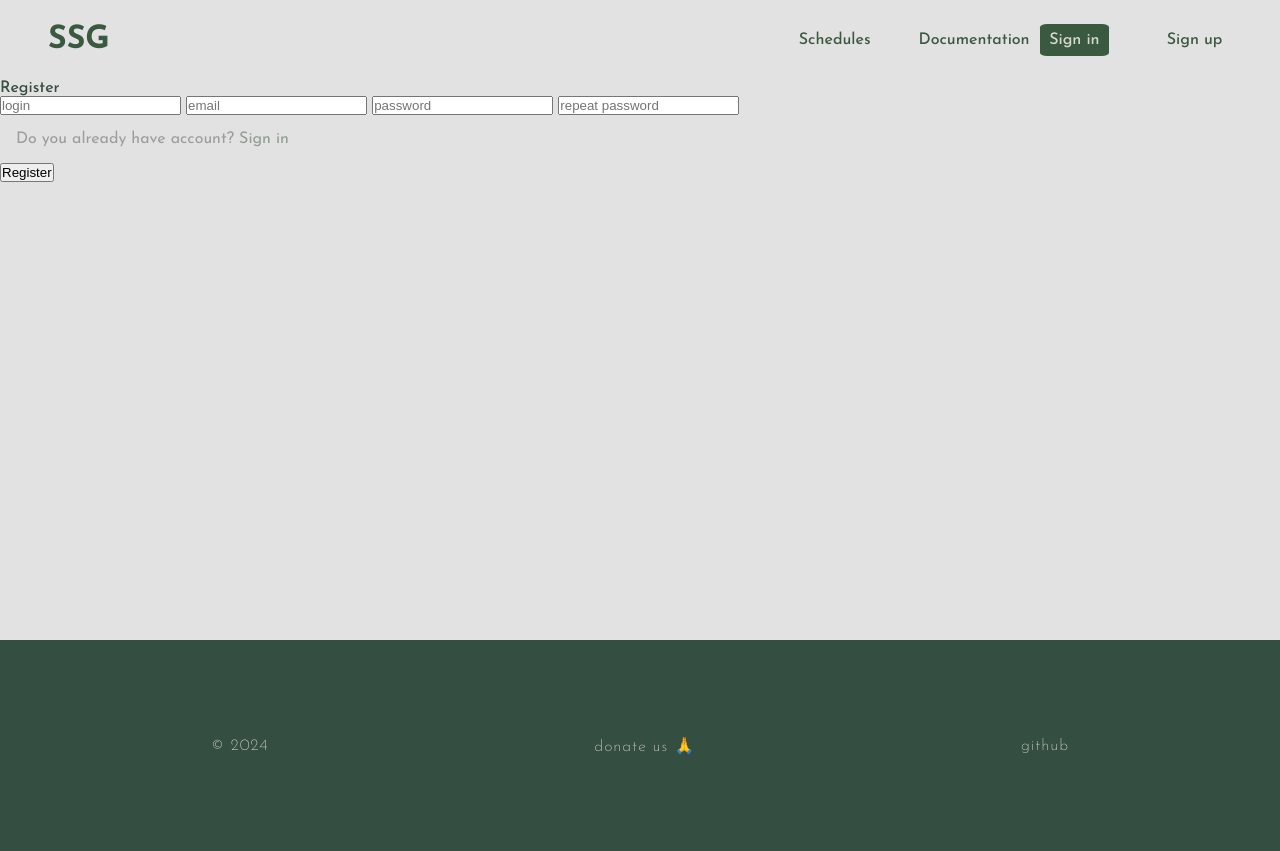
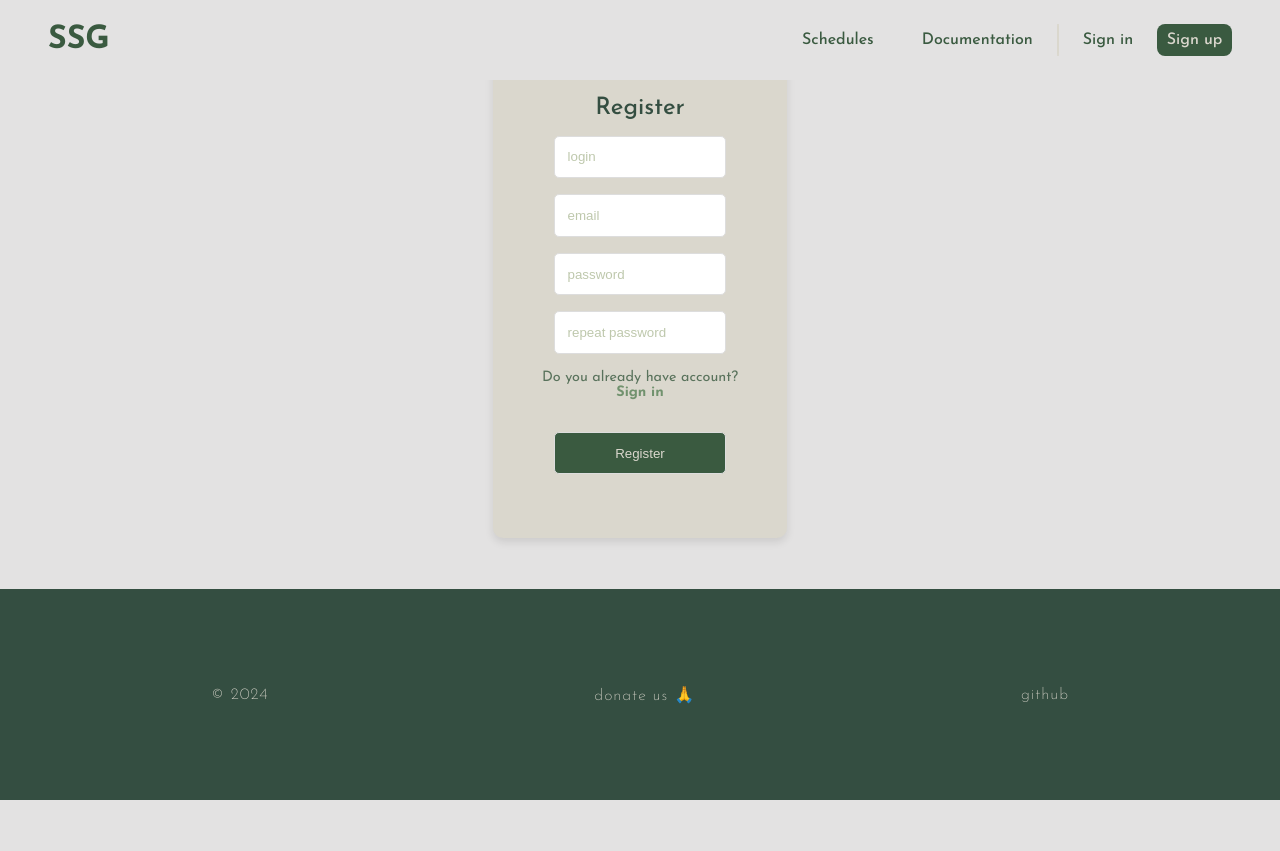
Before and after one commit to School-Schedule-Generator/School.Schedule.Generator, a Django app: page /accounts/register/ in a window 1280 px wide. After the commit the page ends 800 px from the top, so only its background shows below. Run offline with Django 4.2, Linux system fonts and the light colour scheme.

Commit message:
register and login form styling

```diff
--- a/generatorApp/static/generatorApp/login.css
+++ b/generatorApp/static/generatorApp/login.css
@@ -14,53 +14,52 @@ body, html {
 }
 
 .login-container {
-    width: 300px;
-    padding: 20px;
-    background-color: #f7f7f7;
+    /*width: 15vw;*/
+    padding: 4rem 1.5rem 4rem 1.5rem;
+    /*background-color: #f7f7f7;*/
+    background-color: #DAD7CD;
     border-radius: 10px;
     box-shadow: 0 4px 8px rgba(0, 0, 0, 0.1);
     text-align: center;
 }
 
 form {
+    width: 23%;
     display: flex;
     flex-direction: column;
     gap: 15px;
 }
+input[type="text"],
+input[type="email"],
+input[type="password"]{
+    color: #3A5A40;
+}
 
-.login input[type="text"],
-.login input[type="password"],
-.login input[type="submit"] {
-    width: 100%;
-    padding: 10px;
+input[type="text"],
+input[type="password"],
+input[type="email"],
+input[type="submit"] {
+    width: 70%;
+    padding: 0.8rem;
     border: 1px solid #ddd;
     border-radius: 5px;
+    margin-top: 1rem;
+    box-sizing: border-box;
 }
 
-.login input[type="submit"] {
-    background-color: #4CAF50;
-    color: white;
+input[type="submit"] {
+    background-color: #3A5A40;
+    color: #DAD7CD;
     cursor: pointer;
 }
 
-.login input[type="submit"]:hover {
-    background-color: #45a049;
-}
-/*                  */
-
-/* Input field styling */
-.t {
-    width: 300px;
-    padding: 10px;
-    margin: 10px 0;
-    border-radius: 5px;
-    border: 2px solid #A3B18A; /* Set a 2px border for default state */
-    background-color: #f1f1f1;
-    color: #344E41;
-    box-sizing: border-box; /* Ensure padding and border don't affect width */
+input[type="submit"]:hover {
+    background-color: #588157;
 }
 
-.t:focus {
+input[type="text"]:focus,
+input[type="email"]:focus,
+input[type="password"]:focus{
     outline: none;
     border-color: #588157; /* Keep the border width the same, just change color */
     background-color: #ffffff;
@@ -72,33 +71,11 @@ form {
     opacity: 0.7;
 }
 
-/* Submit button styling */
-input[type="submit"] {
-    width: 320px;
-    padding: 10px;
-    margin-top: 15px;
-    border-radius: 5px;
-    border: none;
-    background-color: #588157;
-    color: white;
-    font-size: 16px;
-    cursor: pointer;
-}
-
-input[type="submit"]:hover {
-    background-color: #3A5A40;
-}
-
 /* Checkbox and label styling */
 span {
     display: flex;
     align-items: center;
     margin-top: 10px;
-}
-
-input[type="checkbox"] {
-    margin-right: 10px;
-    accent-color: #588157;
 }
 
 label {
@@ -109,7 +86,7 @@ label {
 /* Register link styling */
 p {
     color: #3A5A40;
-    font-size: 14px;
+    font-size: .9rem;
     opacity: .8;
     margin: 1rem;
 }
--- a/generatorApp/static/generatorApp/style.css
+++ b/generatorApp/static/generatorApp/style.css
@@ -19,15 +19,15 @@ body {
 
 ::-webkit-scrollbar {
     width: 10px;
-    background: #1a1a1a;
+    background: #A3B18A;
 }
 
 ::-webkit-scrollbar-thumb {
-    background-color: #99c;
+    background-color: #588157;
 }
 
 ::-webkit-scrollbar-thumb:hover {
-    background-color: #aab;
+    background-color: #669365;
 }
 
 .nav {
@@ -100,19 +100,19 @@ a:hover {
     color: #588157;
 }
 
-a::before {
+.menu-item::before {
     content: "";
     position: absolute;
     width: 0;
     height: 10%;
-    background-color: #ffffff22;
+    background-color: #588157;
     bottom: 0;
     left: 0;
     z-index: -1;
     transition: all .1s ease-in-out;
 }
 
-a:hover::before {
+.menu-item:hover::before {
     width: 100%;
 }
 
@@ -121,13 +121,13 @@ a div {
     padding-bottom: 0.5rem;
     padding-left: 0.6rem;
     padding-right: 0.6rem;
-    border-radius: 10%;
+    border-radius: 0.5rem;
 }
 
 a .btn{
     background-color: #3A5A40;
     color: #DAD7CD;
-    margin-left: -2.5rem;
+    margin-left: -1.5rem;
 }
 
 a .btn:hover{
@@ -179,6 +179,10 @@ footer div, footer a {
 
 footer a {
     color: #DAD7CD;
+}
+
+footer a:hover {
+    color: #A3B18A;
 }
 
 .sticky-wrapper {
--- a/generatorApp/templates/generatorApp/home.html
+++ b/generatorApp/templates/generatorApp/home.html
@@ -10,7 +10,6 @@
 
     <div class="home">
         <h1>School Schedule Generator</h1>
-        <p>jaki kurwa cwel japierdole ja z tym cwelem nie bede jechal wysiadamy z tego ubera wysiadamy patrz jaka pizda japierdole</p>
     </div>
 
 {% endblock %}
--- a/generatorApp/templates/generatorApp/index.html
+++ b/generatorApp/templates/generatorApp/index.html
@@ -20,19 +20,19 @@
         <ul>
             {% if user.is_authenticated %}
                 <li>
-                    <a id="logout">
+                    <a id="logout" class="menu-item">
                         <div>Logout</div>
                     </a>
                 </li>
             {% else %}
                 <li>
                     <a href="{% url 'generatorApp:register' %}">
-                        <div>Sign up</div>
+                        <div class="btn">Sign up</div>
                     </a>
                 </li>
                 <li>
-                    <a href="{% url 'generatorApp:login' %}">
-                         <div class="btn">Sign in</div>
+                    <a class="menu-item" href="{% url 'generatorApp:login' %}">
+                         Sign in
                     </a>
                 </li>
 
@@ -41,11 +41,11 @@
             <div class="spacer"></div>
 
             <li>
-                <a href="{% url 'generatorApp:docs' lang='eng' file='intro' %}">Documentation</a>
+                <a class="menu-item" href="{% url 'generatorApp:docs' lang='eng' file='intro' %}">Documentation</a>
             </li>
 
             <li>
-                <a {% if user.is_authenticated %} href="{% url 'generatorApp:schedules' username=user.username %}"
+                <a class="menu-item" {% if user.is_authenticated %} href="{% url 'generatorApp:schedules' username=user.username %}"
                 {% else %} href="{% url 'generatorApp:login' %}" {% endif %}>Schedules</a>
             </li>
         </ul>
@@ -79,8 +79,8 @@
 
     <footer>
         <div>&copy 2024</div>
-        <a href="">donate us 🙏</a>
-        <a href="https://github.com/School-Schedule-Generator/School.Schedule.Generator" target="_blank">github</a>
+        <a class="menu-item" href="">donate us 🙏</a>
+        <a class="menu-item" href="https://github.com/School-Schedule-Generator/School.Schedule.Generator" target="_blank">github</a>
     </footer>
 
     <script src="{% static 'generatorApp/script.js' %}"></script>
--- a/generatorApp/templates/generatorApp/register.html
+++ b/generatorApp/templates/generatorApp/register.html
@@ -2,31 +2,29 @@
 {% load static %}
 
 {% block head %}
-{#    <link rel="stylesheet" href="{% static 'generatorApp/login_register.css' %}">#}
+    <link rel="stylesheet" href="{% static 'generatorApp/login.css' %}">
     <title>register</title>
 {% endblock %}
 
 {% block content %}
 
-{% if error_msg %}
-    <p style="background-color: #e87373; color: #a90f0f; padding: 10px">{{ error_msg }}</p>
-{% endif %}
+{#{% if error_msg %}#}
+{#    <p style="background-color: #e87373; color: #a90f0f; padding: 10px">{{ error_msg }}</p>#}
+{#{% endif %}#}
 
 <form method="POST">
+    <div class="login-container">
             {% csrf_token %}
-    <div>Register</div>
-
+            <h2 style="font-weight: 450;">Register</h2>
+            <div class="login">
                 <input type="text" class="t" id="login" name="login" placeholder="login" required>
-
                 <input type="email" class="t" id="email" name="email" placeholder="email" required>
-
                 <input type="password" class="t" id="password" name="password" placeholder="password" required>
-
                 <input type="password" class="t" id="rpassword" name="rpassword" placeholder="repeat password" required>
-
-    <p style="opacity: .5; margin: 1rem;">Do you already have account? <a href="{% url 'generatorApp:login' %}">Sign in</a></p>
-
+                <p>Do you already have account? <a href="{% url 'generatorApp:login' %}">Sign in</a></p>
                 <input type="submit" value="Register">
+            </div>
+    </div>
 </form>
 
 {% endblock %}
```
Also changed, not shown: generatorApp/static/generatorApp/form.css (deleted, +0 -184 lines), db.sqlite3. Lines whose indentation alone changed are shown as unchanged.
